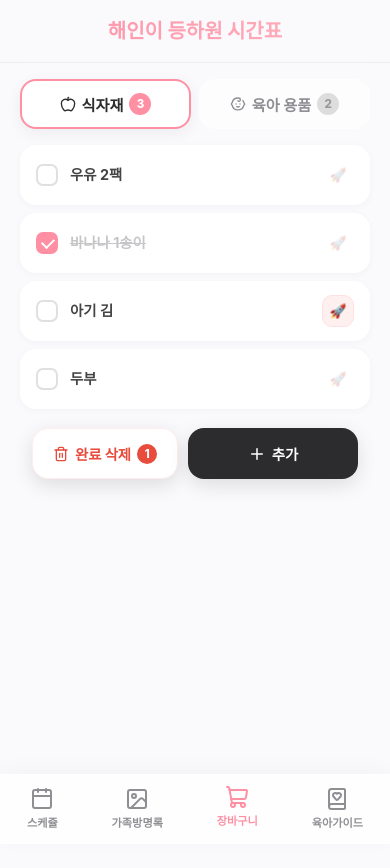
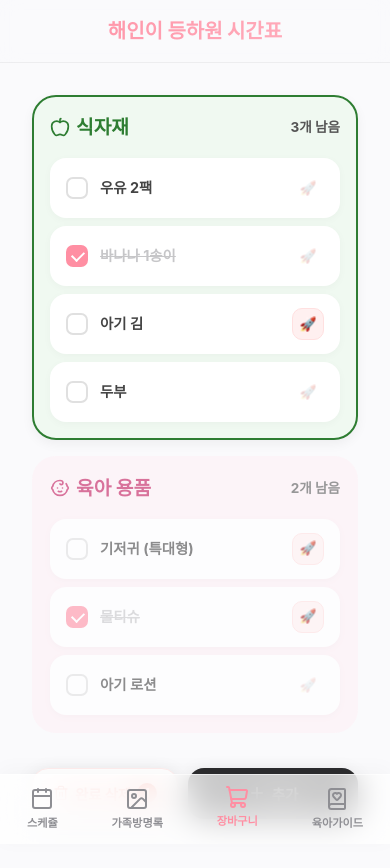
Before and after one commit to 89hoya81328-lang/Haein-Schedule-v1, a React (Vite) app: page /shopping in a window 390 px wide. Shown: the top 868 px of the page. Before the commit the page ends 844 px from the top, so only its background shows below. Built offline with nearby package versions, Linux system fonts and the light colour scheme; a web font is replaced by a local one.

Commit message:
스케줄 및 방명록 구성원 분리 편집 모달 UI 개선 구성원 추가 버튼 동작 변경 장바구니 모바일 뷰 2단 스택 레이아웃 적용

```diff
--- a/src/components/MemberSettings.jsx
+++ b/src/components/MemberSettings.jsx
@@ -96,8 +96,8 @@ const EmojiPickerModal = ({ currentEmoji, onSelect, onClose }) => {
   );
 };
 
-export const MemberSettings = ({ onClose }) => {
-  const { caretakerColors, caretakerEmojis, updateColor, updateEmoji, addCaretaker, removeCaretaker, renameCaretaker, reorderCaretakers } = useColors();
+export const MemberSettings = ({ onClose, type = 'board' }) => {
+  const { caretakerColors, caretakerEmojis, updateColor, updateEmoji, addCaretaker, removeCaretaker, renameCaretaker, reorderCaretakers } = useColors(type);
   const authors = Object.keys(caretakerEmojis);
   const [newName, setNewName] = useState('');
   const [pickingFor, setPickingFor] = useState(null);
@@ -141,6 +141,14 @@ export const MemberSettings = ({ onClose }) => {
   const handleDragEnd = (e) => {
     setDraggedIdx(null);
     if (e.target) e.target.style.opacity = '1';
+  };
+
+  const handleClose = () => {
+    if (newName.trim()) {
+      addCaretaker(newName.trim());
+      setNewName('');
+    }
+    onClose();
   };
 
   return (
@@ -201,11 +209,10 @@ export const MemberSettings = ({ onClose }) => {
             ))}
             <form className="add-p-form" onSubmit={handleAddPerson} style={{display: 'flex', gap: '8px', marginTop: '20px'}}>
               <input type="text" placeholder="새 이름..." value={newName} onChange={e => setNewName(e.target.value)} style={{flex: 1, padding: '12px 14px', borderRadius: '12px', border: '1px solid #ddd'}}/>
-              <button type="submit" style={{padding: '12px 16px', background: 'var(--text-main)', color: 'white', borderRadius: '12px', flexShrink: 0}}><Plus size={16}/></button>
             </form>
           </section>
         </div>
-        <button className="close-btn" onClick={onClose} style={{width: 'calc(100% - 40px)', margin: '0 20px 20px', padding: '16px', background: 'var(--text-main)', color: 'white', borderRadius: '14px', fontWeight: '800'}}>완료</button>
+        <button className="close-btn" onClick={handleClose} style={{width: 'calc(100% - 40px)', margin: '0 20px 20px', padding: '16px', background: 'var(--text-main)', color: 'white', borderRadius: '14px', fontWeight: '800'}}>완료</button>
       </div>
 
       {pickingFor && (
--- a/src/pages/Scheduler.jsx
+++ b/src/pages/Scheduler.jsx
@@ -74,7 +74,7 @@ function generateMonth(year, month) {
 const CALENDAR_MONTHS = [generateMonth(2026, 3), generateMonth(2026, 4), generateMonth(2026, 5), generateMonth(2026, 6)];
 
 const Scheduler = () => {
-  const { caretakerColors, caretakerEmojis, updateColor, updateEmoji, addCaretaker } = useColors();
+  const { caretakerColors, caretakerEmojis, updateColor, updateEmoji, addCaretaker } = useColors('schedule');
   const [weeks, setWeeks] = useState(INITIAL_WEEKS);
   const [weekIndex, setWeekIndex] = useState(1);
   const [showSettings, setShowSettings] = useState(false);
@@ -256,8 +256,9 @@ const Scheduler = () => {
 
       {editFamily && (
         <div className="modal-overlay" onClick={saveFamily}>
-          <div className="modal-content" onClick={e => e.stopPropagation()}>
-            <h4>일정 수정</h4>
+          <div className="modal-sheet" onClick={e => e.stopPropagation()} style={{padding: '24px', maxWidth: '340px', margin: 'auto', borderRadius: '24px'}}>
+            <div className="sheet-title"><span>일정 수정</span><button onClick={() => setEditFamily(null)} style={{background: 'none', border: 'none', cursor: 'pointer'}}><X size={20}/></button></div>
+            <div className="settings-body" style={{display: 'flex', flexDirection: 'column', gap: '16px'}}>
               <input
                 type="text"
                 value={editFamily.text}
@@ -265,13 +266,20 @@ const Scheduler = () => {
                 placeholder="예: 집콕 휴식, 마트 구경 등"
                 autoFocus
                 onKeyDown={e => { if (e.key === 'Enter') saveFamily(); }}
-              style={{width: '100%', padding: '10px', marginTop: '10px', borderRadius: '8px', border: '1px solid #ddd'}}
+                style={{width: '100%', padding: '14px', borderRadius: '12px', border: '1px solid #ddd', fontSize: '1.05rem', outline: 'none'}}
               />
+              <button
+                onClick={saveFamily}
+                style={{background: 'var(--text-main)', color: 'white', padding: '14px', borderRadius: '12px', fontWeight: '800', fontSize: '1rem', border: 'none', width: '100%', cursor: 'pointer'}}
+              >
+                완료
+              </button>
+            </div>
           </div>
         </div>
       )}
 
-      {showSettings && <MemberSettings onClose={() => setShowSettings(false)} />}
+      {showSettings && <MemberSettings onClose={() => setShowSettings(false)} type="schedule" />}
 
       {showCalendar && (
         <div className="modal-overlay" onClick={() => setShowCalendar(false)}>
--- a/src/pages/ShoppingList.jsx
+++ b/src/pages/ShoppingList.jsx
@@ -136,50 +136,82 @@ const ShoppingList = () => {
       {/* ===== MOBILE LAYOUT ===== */}
       <div className="shop-mobile">
         {/* Tab Switcher */}
-        <div className="shop-tabs">
-          <button
-            className={`shop-tab ${activeTab === 'g' ? 'tab-active' : ''}`}
+        <div className="shop-mobile-list" style={{gap: '16px', display: 'flex', flexDirection: 'column', padding: '16px'}}>
+
+          {/* Groceries Area */}
+          <div
             onClick={() => setActiveTab('g')}
+            style={{
+              border: activeTab === 'g' ? '2px solid #2e7d32' : '2px solid transparent',
+              borderRadius: '24px', padding: '16px',
+              background: '#f0f9f1',
+              transition: 'all 0.2s', opacity: activeTab === 'g' ? 1 : 0.6,
+              boxShadow: activeTab === 'g' ? '0 4px 12px rgba(0,0,0,0.05)' : 'none',
+              display: 'flex', flexDirection: 'column', gap: '8px'
+            }}
           >
-            <Apple size={16}/> 식자재
-            <span className="tab-count">{groceries.filter(i=>!i.checked).length}</span>
-          </button>
-          <button
-            className={`shop-tab ${activeTab === 's' ? 'tab-active' : ''}`}
-            onClick={() => setActiveTab('s')}
-          >
-            <Baby size={16}/> 육아 용품
-            <span className="tab-count">{supplies.filter(i=>!i.checked).length}</span>
-          </button>
+            <div style={{display: 'flex', justifyContent: 'space-between', alignItems: 'center', marginBottom: '8px'}}>
+              <h3 style={{display:'flex', alignItems:'center', gap:'6px', margin: 0, fontSize: '1.2rem', color: '#2e7d32'}}>
+                <Apple size={20}/> 식자재
+              </h3>
+              <span style={{fontSize: '0.85rem', color: '#555', fontWeight: 'bold'}}>{groceries.filter(i=>!i.checked).length}개 남음</span>
             </div>
-
-        {/* Item List */}
-        <div className="shop-mobile-list">
-          {currentItems.length === 0 && (
-            <div className="empty-state">
-              <span className="empty-icon">{activeTab === 'g' ? '🥬' : '🍼'}</span>
+            {groceries.length === 0 && (
+              <div className="empty-state" style={{margin: '20px 0'}}>
+                <span className="empty-icon">🥬</span>
                 <p>항목이 없어요</p>
               </div>
             )}
-          {currentItems.map(item => (
-            <div key={item.id} className={`shop-item-mobile ${item.checked ? 'done' : ''}`} onClick={() => toggle(item.id, activeTab)}>
+            {groceries.map(item => (
+              <div key={item.id} className={`shop-item-mobile ${item.checked ? 'done' : ''}`} onClick={(e) => { e.stopPropagation(); toggle(item.id, 'g'); }}>
                 <div className={`chk ${item.checked ? 'chk-on' : ''}`}/>
                 <span className="item-text">{item.text}</span>
-              {item.isCoupang && (
-                <span className="rocket-badge" onClick={(e) => { e.stopPropagation(); toggleCoupang(item.id, activeTab); }}>
-                  🚀
-                </span>
-              )}
-              {!item.isCoupang && (
-                <button
-                  className="rocket-toggle-off"
-                  onClick={(e) => { e.stopPropagation(); toggleCoupang(item.id, activeTab); }}
-                >
-                  🚀
-                </button>
+                {item.isCoupang ? (
+                  <span className="rocket-badge" onClick={(e) => { e.stopPropagation(); toggleCoupang(item.id, 'g'); }}>🚀</span>
+                ) : (
+                  <button className="rocket-toggle-off" onClick={(e) => { e.stopPropagation(); toggleCoupang(item.id, 'g'); }}>🚀</button>
                 )}
               </div>
             ))}
+          </div>
+
+          {/* Supplies Area */}
+          <div
+            onClick={() => setActiveTab('s')}
+            style={{
+              border: activeTab === 's' ? '2px solid #c2185b' : '2px solid transparent',
+              borderRadius: '24px', padding: '16px',
+              background: '#fef0f5',
+              transition: 'all 0.2s', opacity: activeTab === 's' ? 1 : 0.6,
+              boxShadow: activeTab === 's' ? '0 4px 12px rgba(0,0,0,0.05)' : 'none',
+              display: 'flex', flexDirection: 'column', gap: '8px'
+            }}
+          >
+            <div style={{display: 'flex', justifyContent: 'space-between', alignItems: 'center', marginBottom: '8px'}}>
+              <h3 style={{display:'flex', alignItems:'center', gap:'6px', margin: 0, fontSize: '1.2rem', color: '#c2185b'}}>
+                <Baby size={20}/> 육아 용품
+              </h3>
+              <span style={{fontSize: '0.85rem', color: '#555', fontWeight: 'bold'}}>{supplies.filter(i=>!i.checked).length}개 남음</span>
+            </div>
+            {supplies.length === 0 && (
+              <div className="empty-state" style={{margin: '20px 0'}}>
+                <span className="empty-icon">🍼</span>
+                <p>항목이 없어요</p>
+              </div>
+            )}
+            {supplies.map(item => (
+              <div key={item.id} className={`shop-item-mobile ${item.checked ? 'done' : ''}`} onClick={(e) => { e.stopPropagation(); toggle(item.id, 's'); }}>
+                <div className={`chk ${item.checked ? 'chk-on' : ''}`}/>
+                <span className="item-text">{item.text}</span>
+                {item.isCoupang ? (
+                  <span className="rocket-badge" onClick={(e) => { e.stopPropagation(); toggleCoupang(item.id, 's'); }}>🚀</span>
+                ) : (
+                  <button className="rocket-toggle-off" onClick={(e) => { e.stopPropagation(); toggleCoupang(item.id, 's'); }}>🚀</button>
+                )}
+              </div>
+            ))}
+          </div>
+
         </div>
 
         {/* Bottom action bar */}
```
Also changed, not shown: src/store/ColorContext.jsx (+48 -71 lines). Lines whose indentation alone changed are shown as unchanged.
